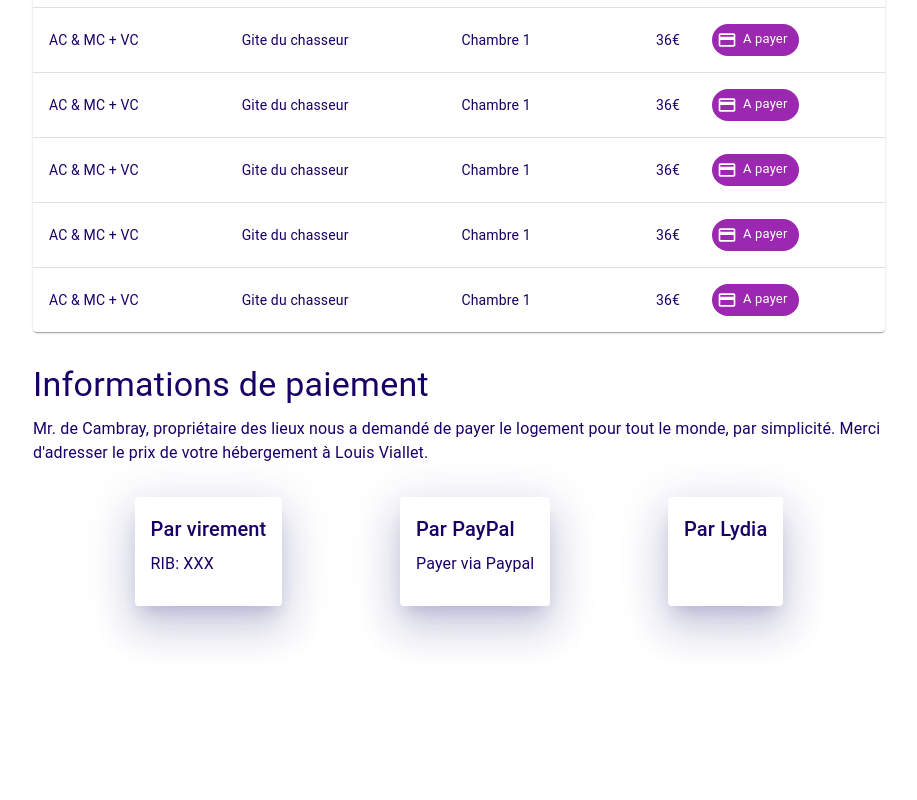
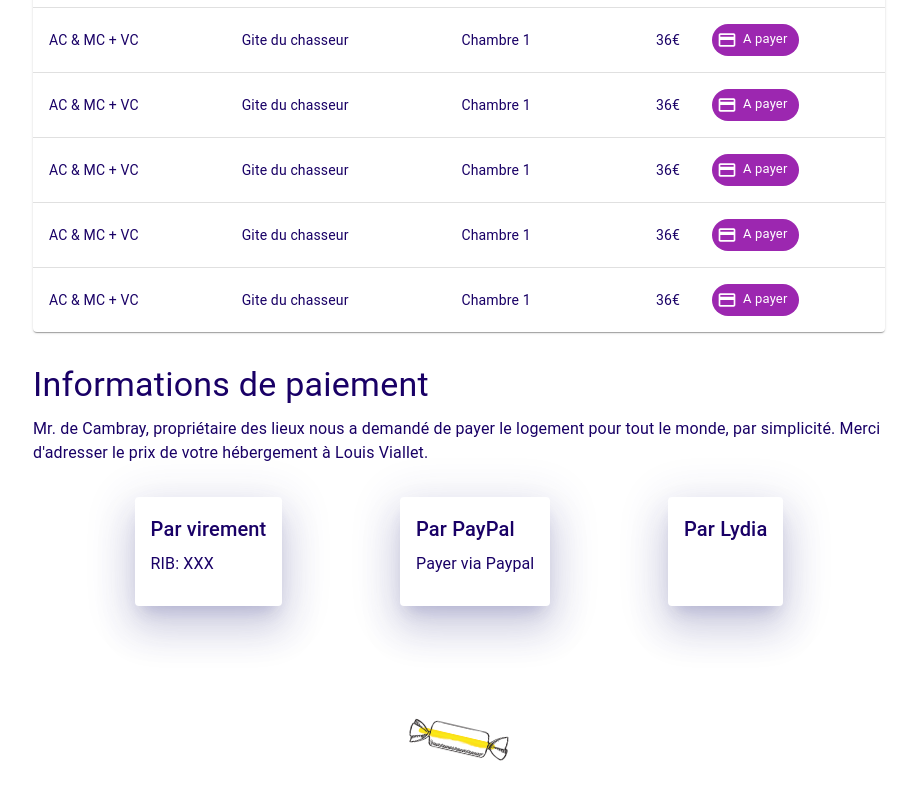
Before and after one commit to byloupom/l-et-m-test, a React (Create React App) app: page /l-et-m/dormir in a window 1280 px wide. Shown: the part 611-1411 px from the top of the page, without its empty margins (181-1098 px from the left). Before the commit the page ends 1337 px from the top, so only its background shows below. Built offline with nearby package versions, Linux system fonts and the light colour scheme.

Commit message:
Added footer betise

```diff
--- a/src/App.js
+++ b/src/App.js
@@ -1,11 +1,12 @@
 import { customTheme } from "./themes/theme.ts";
 import "./App.css";
-import { ThemeProvider, CssBaseline, Container } from "@mui/material";
+import { ThemeProvider, CssBaseline, Container, Box } from "@mui/material";
 import Hero from "./components/Hero";
 
 import { Routes, Route, Link } from "react-router-dom";
 import Accueil from "./components/Accueil/Accueil";
 import Dormir from "./components/Dormir/Dormir";
+import betise from "./images/betise.png";
 
 function App() {
   return (
@@ -21,6 +22,9 @@ function App() {
             <Route path="/l-et-m/dormir" element={<Dormir />} />
             <Route path="*" element={<h1>Page not found.</h1>} />
           </Routes>
+          <Box display="flex" alignItems="center" justifyContent="center" mt={6} mb={6} sx={{transform: "rotate(13deg)"}}>
+            <img src={betise} alt="Bétise de Cambray" width="100px" />
+          </Box>
         </Container>
       </ThemeProvider>
     </div>
```
